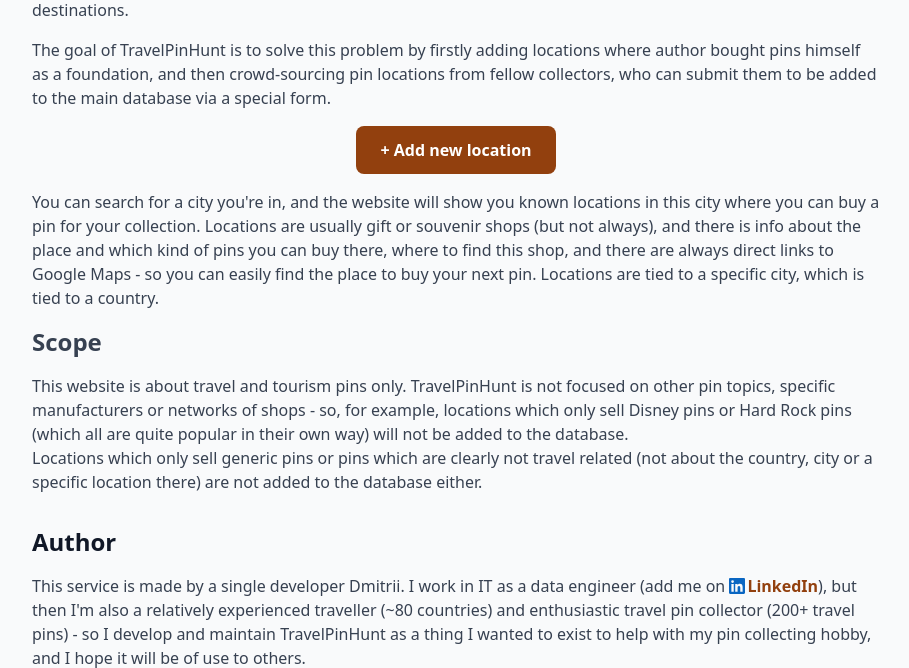
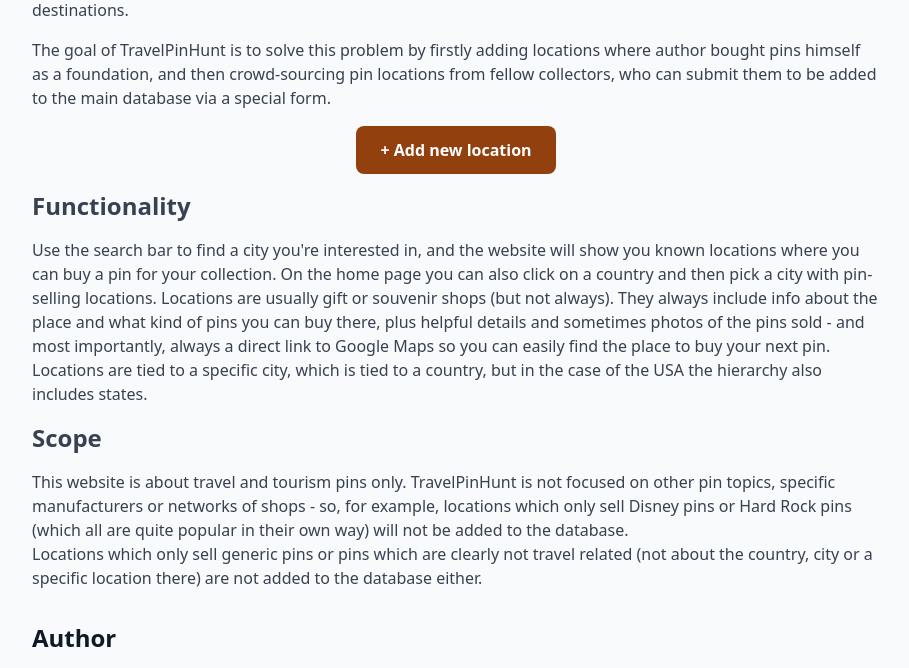
Before and after one commit to Polovinkin/travelpinhunt, a Django app: page /about/ in a window 1280 px wide. Shown: the part 469-1137 px from the top of the page, without its empty margins (184-1093 px from the left). Run offline with Django 5.2, Linux system fonts and the light colour scheme; some libraries are stand-ins or nearby versions.

Commit message:
text: Functionality piece in About

```diff
--- a/locations/templates/locations/about.html
+++ b/locations/templates/locations/about.html
@@ -30,12 +30,13 @@
                 </a>
             </div>
 
+            <h2 class="text-2xl font-bold mb-6">Functionality</h2>
             <p>
-                You can search for a city you're in, and the website will show you known locations in this city
-                where you can buy a pin for your collection.
-                Locations are usually gift or souvenir shops (but not always), and there is info about the place and which kind of pins you can buy there,
-                where to find this shop, and there are always direct links to Google Maps - so you can easily find the place to buy your next pin.
-                Locations are tied to a specific city, which is tied to a country.
+                Use the search bar to find a city you're interested in, and the website will show you known locations where you can buy a pin for your collection.
+                On the home page you can also click on a country and then pick a city with pin-selling locations.
+                Locations are usually gift or souvenir shops (but not always). They always include info about the place and what kind of pins you can buy there,
+                plus helpful details and sometimes photos of the pins sold - and most importantly, always a direct link to Google Maps so you can easily find the place to buy your next pin.
+                Locations are tied to a specific city, which is tied to a country, but in the case of the USA the hierarchy also includes states.
             </p>
             <h2 class="text-2xl font-bold mb-6">Scope</h2>
             <p>
```
